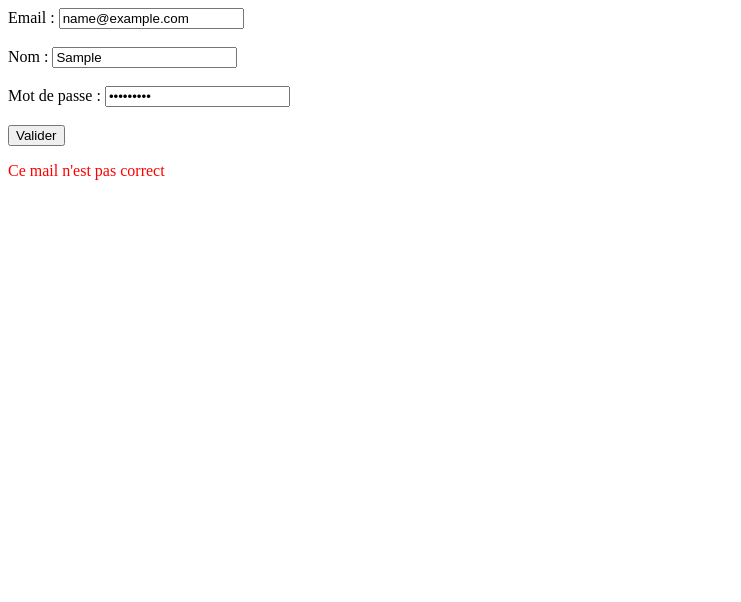
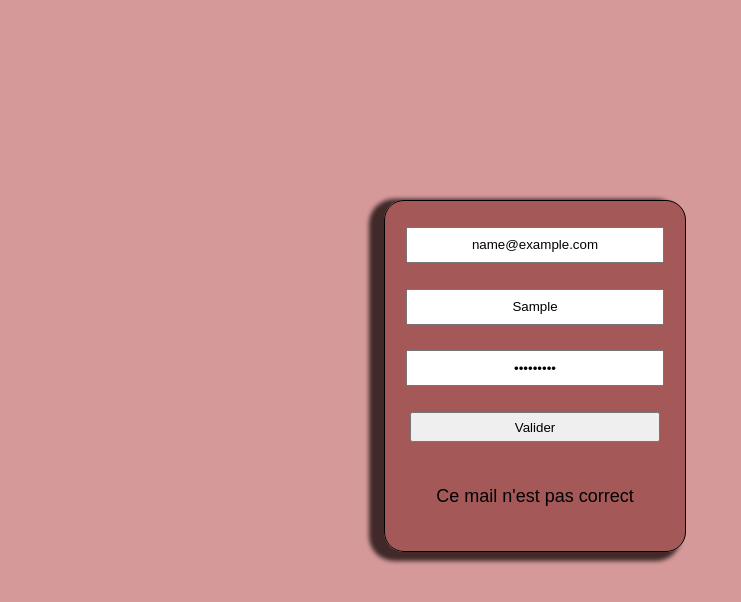
Before and after one commit to benpro10/regex-dom, a website: page index.html in a window 1280 px wide. Both pictures are taken after typing "name@example.com", "Sample", "Sample123" into the empty fields and a click on the button "Valider". Shown: the whole page, without its empty margins (0-741 px from the left). Drawn offline with Linux system fonts and the light colour scheme.

Commit message:
Add style

```diff
--- a/index.html
+++ b/index.html
@@ -3,18 +3,22 @@
   <head>
     <meta charset="UTF-8" />
     <meta name="viewport" content="width=device-width, initial-scale=1.0" />
+    <link rel="stylesheet" href="style.css" />
     <title>Regex & Dom</title>
   </head>
   <body>
     <form id="emailForm">
-      <label for="email">Email :</label>
-      <input type="email" id="email" name="email" required /> <br> <br>
-      <label for="name">Nom :</label>
-      <input type="text" id="nom" name="nom" required /> <br><br>
-      <label for="pwd">Mot de passe :</label>
-      <input type="password" id="pwd" name="pwd" required /> <br><br>
-      <button type="submit" class="submit">Valider</button>
-      <p class="text" style="display: none;">Erreur</p>
+      <div class="Email">
+        <input type="email" id="email" required placeholder="Email" class="size width"/>
+      </div>
+      <div class="Nom">
+        <input type="text" id="nom" required placeholder="Nom" class="size width"/>
+      </div>
+      <div class="Pwd">
+        <input type="password" id="pwd" required placeholder="Mot de passe" class="size width"/>
+      </div>
+      <button type="submit" class="submit size">Valider</button>
+      <p class="text" style="display: none">Erreur</p>
     </form>
     <script src="./index.js"></script>
   </body>
--- a/index.js
+++ b/index.js
@@ -20,13 +20,21 @@ function nomValide(inputNom) {
 }
 
 function passwordValide(inputPwd) {
-  let masque = /[A-Z][a-z]{4}\d/;
-  return masque.test(inputPwd);
+  let majuscule = /[A-Z]{1}/;
+  let miniscules = /[a-z]{4}/;
+  let chiffre = /[0-9]{1}/;
+  if (majuscule.test(inputPwd)) {
+    if (miniscules.test(inputPwd)) {
+      if (chiffre.test(inputPwd)) {
+        return true;
+      } else return false;
+    } else return false;
+  } else return false;
 }
 
 function ErreurMessage(erreur) {
   message.style.display = "block";
-  message.style.color = "red";
+  message.style.color = "black";
   message.textContent = erreur;
 }
 
--- /dev/null
+++ b/style.css
@@ -0,0 +1,31 @@
+body {
+  background: rgba(158, 17, 17, 0.429);
+  font-family: Arial, Helvetica, sans-serif;
+}
+
+#emailForm {
+  width: 300px;
+  height: 350px;
+  background: rgba(138, 54, 54, 0.642);
+  position: absolute;
+  top: 25%;
+  left: 30%;
+  border-radius: 20px;
+  border: solid 1px;
+  box-shadow: -10px 4px 4px 5px rgba(15, 4, 4, 0.749);
+  display: flex;
+  flex-direction: column;
+  justify-content:space-evenly;
+  align-items: center;
+}
+.size{
+    width: 250px;
+    height: 30px;
+    text-align: center;
+}
+
+.text{
+    text-align: center;
+    width: 250px;
+    font-size: 18px;
+}
```
